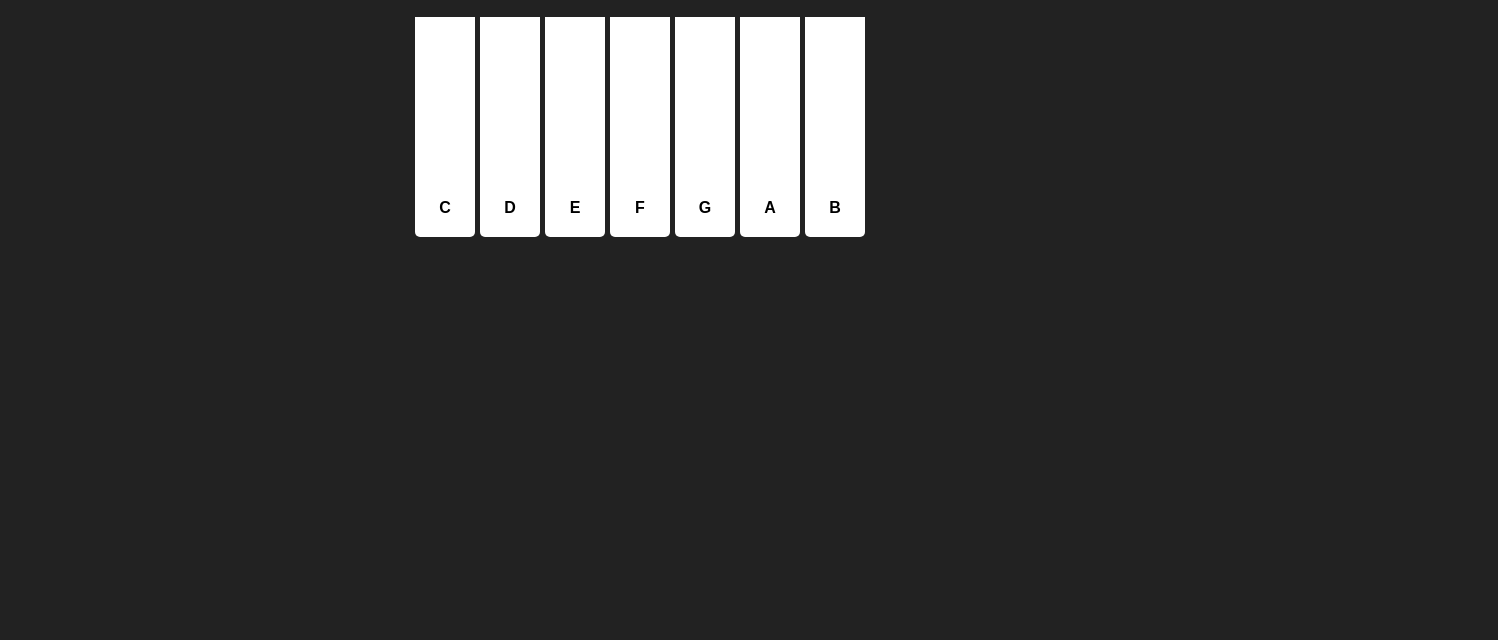
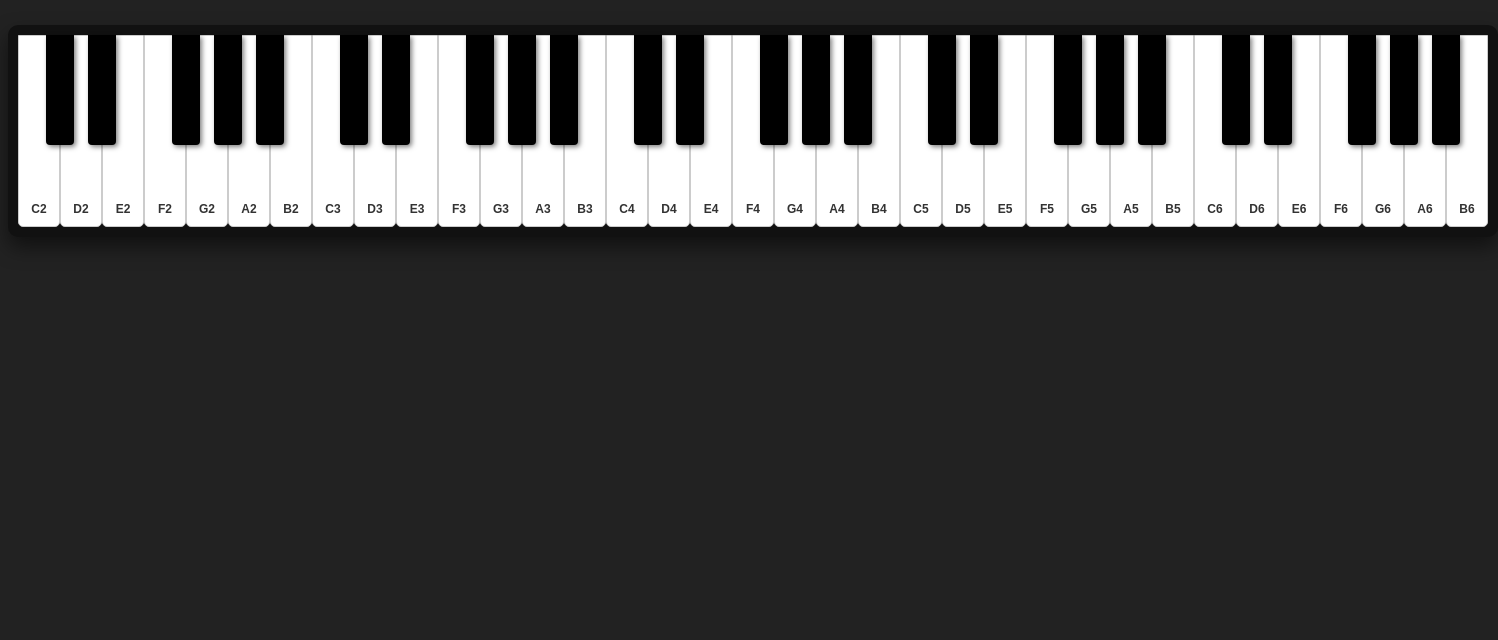
Before and after one commit to 0fajarpurnama0/sounds, a plain HTML site: page piano/index.html in a window 1280 px wide. Shown: the part 160-800 px from the top of the page, 1498 px wide, since content can reach past the window. Drawn offline with Linux system fonts and the light colour scheme.

Commit message:
Add more piano keys by expanding the octave range from 3-4 to 2-6.

```diff
--- a/piano/index.html
+++ b/piano/index.html
@@ -3,24 +3,58 @@
 <head>
     <meta charset="UTF-8">
     <meta name="viewport" content="width=device-width, initial-scale=1.0">
-    <title>Simple JS Piano</title>
+    <title>Complete JS Piano</title>
     <style>
-        body { font-family: sans-serif; text-align: center; background: #222; color: white; padding-top: 50px; }
-        .piano { display: flex; justify-content: center; gap: 5px; }
-        .key {
-            width: 60px; height: 200px; background: white; border-radius: 0 0 5px 5px;
-            cursor: pointer; color: black; display: flex; align-items: flex-end;
-            justify-content: center; padding-bottom: 20px; font-weight: bold;
-            transition: background 0.1s; user-select: none;
+        body {
+            font-family: sans-serif; text-align: center;
+            background: #222; color: white; padding-top: 30px;
+            user-select: none;
         }
-        .key:active { background: #ddd; transform: scale(0.98); }
-        .controls { margin-bottom: 20px; }
-        button { padding: 10px 20px; cursor: pointer; font-size: 16px; }
+
+        .controls { margin-bottom: 30px; }
+
+        /* The Piano Container */
+        .piano-container {
+            display: inline-flex; /* Use flex to line them up */
+            background: #111; padding: 10px; border-radius: 10px;
+            box-shadow: 0 10px 20px rgba(0,0,0,0.5);
+            position: relative;
+        }
+
+        /* WHITE KEYS */
+        .key.white {
+            width: 40px; height: 180px;
+            background: white; border: 1px solid #ccc; border-radius: 0 0 5px 5px;
+            cursor: pointer; position: relative; z-index: 1;
+            display: flex; align-items: flex-end; justify-content: center;
+            color: #333; padding-bottom: 10px; font-weight: bold; font-size: 12px;
+        }
+        .key.white:active, .key.white.active {
+            background: #eee; transform: scaleY(0.98); transform-origin: top;
+            background: linear-gradient(to bottom, #fff 0%, #e0e0e0 100%);
+        }
+
+        /* BLACK KEYS */
+        .key.black {
+            width: 28px; height: 110px;
+            background: #000; border-radius: 0 0 4px 4px;
+            cursor: pointer; position: relative; z-index: 2; /* Sit on top */
+
+            /* THE TRICK: Negative margins pull the white keys closer */
+            margin-left: -14px; margin-right: -14px;
+
+            box-shadow: 2px 2px 5px rgba(0,0,0,0.5);
+        }
+        .key.black:active, .key.black.active {
+            background: #333; transform: scaleY(0.98); transform-origin: top;
+        }
+
+        select { padding: 8px; border-radius: 4px; font-size: 16px; }
     </style>
 </head>
 <body>
 
-    <h1>JavaScript AudioSynth</h1>
+    <h1>Generated JS Piano</h1>
 
     <div class="controls">
         <label>Instrument: </label>
@@ -32,32 +66,75 @@
         </select>
     </div>
 
-    <div class="piano">
-        <div class="key" onclick="playNote('C', 4)">C</div>
-        <div class="key" onclick="playNote('D', 4)">D</div>
-        <div class="key" onclick="playNote('E', 4)">E</div>
-        <div class="key" onclick="playNote('F', 4)">F</div>
-        <div class="key" onclick="playNote('G', 4)">G</div>
-        <div class="key" onclick="playNote('A', 4)">A</div>
-        <div class="key" onclick="playNote('B', 4)">B</div>
-    </div>
+    <div class="piano-container" id="piano"></div>
 
     <script src="../audiosynth.js"></script>
 
     <script>
-        // 1. Create the AudioSynth Instance
-        // AudioSynth is a singleton in this library, accessed via 'Synth'
+        // 1. Define the Note Structure
+        // "s" means Sharp (Black key). Standard notes are White keys.
+        const notes = [
+            { name: 'C', type: 'white' },
+            { name: 'C#', type: 'black' },
+            { name: 'D', type: 'white' },
+            { name: 'D#', type: 'black' },
+            { name: 'E', type: 'white' },
+            { name: 'F', type: 'white' }, // No black key between E and F
+            { name: 'F#', type: 'black' },
+            { name: 'G', type: 'white' },
+            { name: 'G#', type: 'black' },
+            { name: 'A', type: 'white' },
+            { name: 'A#', type: 'black' },
+            { name: 'B', type: 'white' }
+        ];
+
+        const pianoContainer = document.getElementById('piano');
+
+        // 2. Generator Function
+        function generatePiano(startOctave, endOctave) {
+            pianoContainer.innerHTML = ''; // Clear existing
+
+            for (let oct = startOctave; oct <= endOctave; oct++) {
+
+                notes.forEach(note => {
+                    // Create the Key DIV
+                    const key = document.createElement('div');
+
+                    // Assign classes (key + white/black)
+                    key.className = `key ${note.type}`;
+
+                    // Only label white keys to keep it clean (optional)
+                    if(note.type === 'white') {
+                        key.innerText = note.name + oct;
+                    }
+
+                    // Add click event
+                    key.addEventListener('mousedown', () => playNote(note.name, oct));
+
+                    // Add click animation class (for visual feedback)
+                    key.addEventListener('mousedown', () => key.classList.add('active'));
+                    key.addEventListener('mouseup', () => key.classList.remove('active'));
+                    key.addEventListener('mouseleave', () => key.classList.remove('active'));
+
+                    // Append to container
+                    pianoContainer.appendChild(key);
+                });
+            }
+        }
 
         function playNote(note, octave) {
-            // Get selected instrument ID from the dropdown
             const instrumentId = document.getElementById('instrument-select').value;
+            // Handle numeric vs string ID for audiosynth
+            let inst = Synth.createInstrument(instrumentId);
 
-            // Create the instrument (0=Piano, 1=Organ, 2=Acoustic, 3=EDM)
-            const instrument = Synth.createInstrument(instrumentId);
+            // Play note
+            inst.play(note, octave, 2);
+        }
 
-            // Play the note: Note Name, Octave, Duration (seconds)
-            instrument.play(note, octave, 2);
-        }
+        // 3. Initialize: Generate 2 Octaves (Octave 3 and 4)
+        //generatePiano(3, 4);
+        generatePiano(2, 6);
+
     </script>
 
 </body>
```
